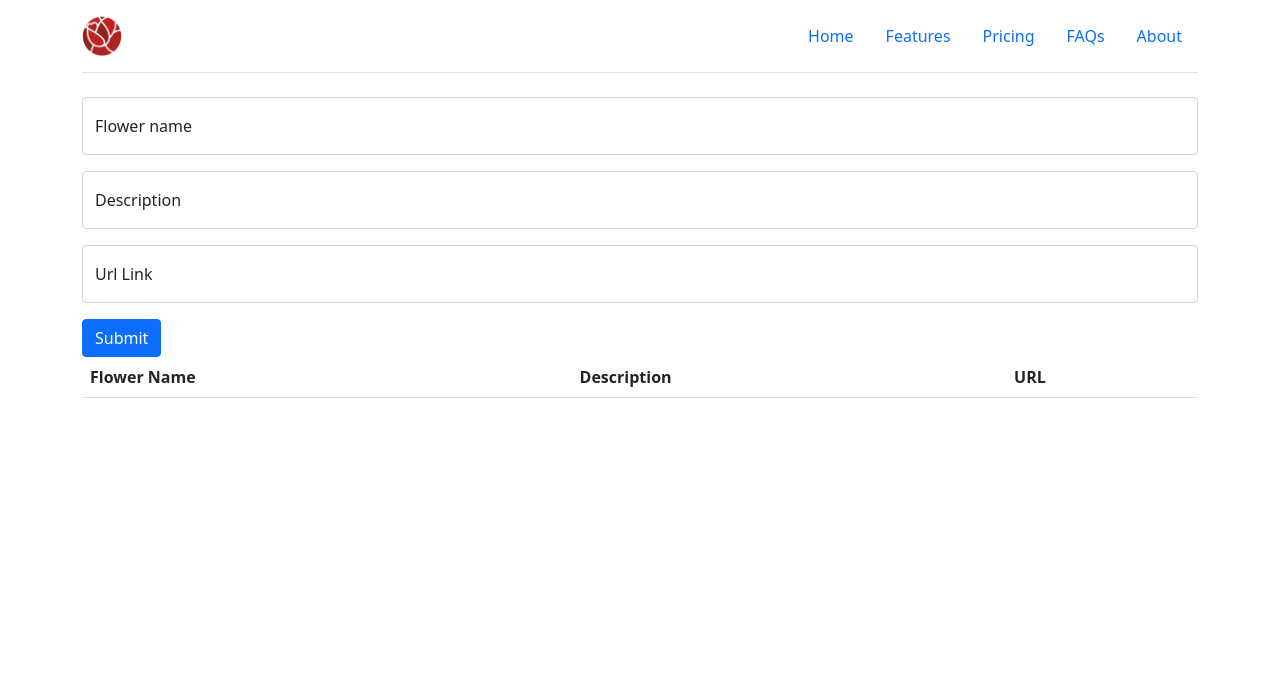
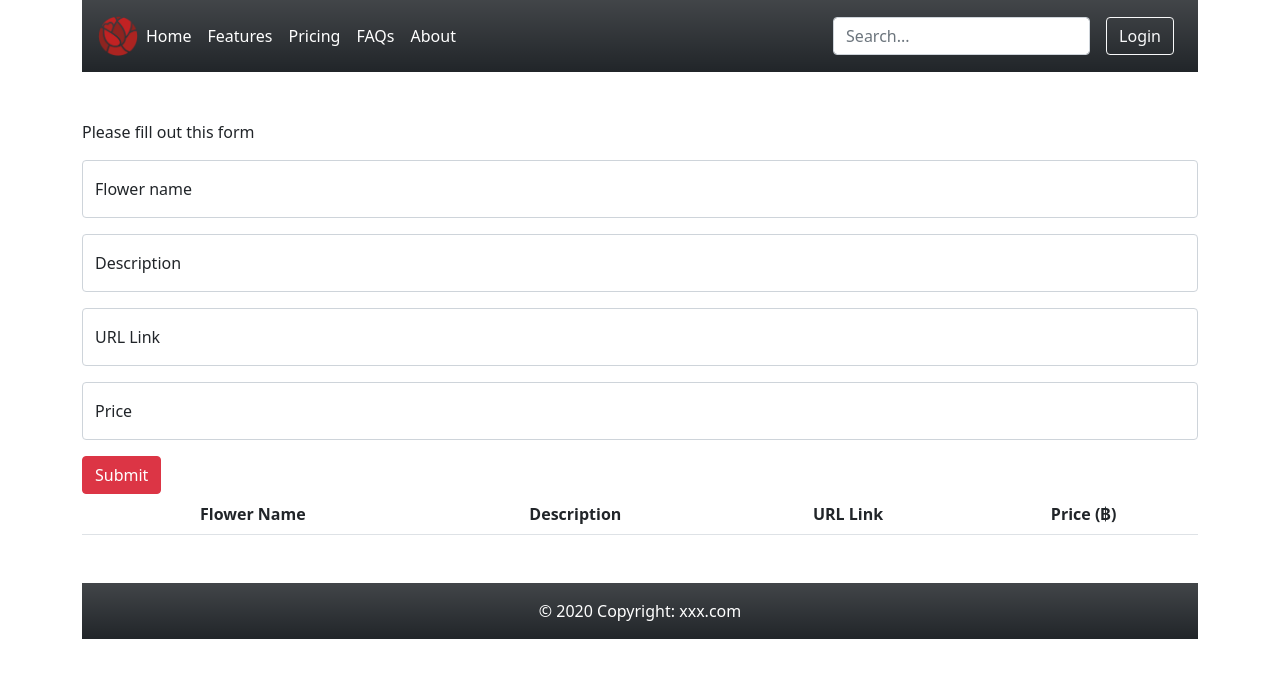
Before and after one commit to Bantita-Boonyadate/Dom_folwerWeb, a plain HTML site: page index.html in a window 1280 px wide. Drawn offline with nearby package versions, Linux system fonts and the light colour scheme.

Commit message:
commit add footer
add bootstrap footer

```diff
--- a/index.html
+++ b/index.html
@@ -15,49 +15,35 @@
 
 <body>
     <div class="container">
-        <header class="d-flex flex-wrap justify-content-center py-3 mb-4 border-bottom">
-            <a href="/" class="d-flex align-items-center mb-3 mb-md-0 me-md-auto text-dark text-decoration-none">
-                <div class="flower-logo">
-                    <img src="flower-logo.png" alt="logo" width="40px">
+        <header class="p-3 bg-dark bg-gradient text-white mb-5">
+            <div class="d-flex flex-wrap align-items-center justify-content-center justify-content-lg-start">
+                <a href="/" class="d-flex align-items-center mb-2 mb-lg-0 text-white text-decoration-none">
+                    <div class="flower-logo">
+                        <img src="flower-logo.png" alt="logo" width="40px">
+                    </div>
+                </a>
+
+                <ul class="nav col-12 col-lg-auto me-lg-auto mb-2 justify-content-center mb-md-0">
+                    <li><a href="#" class="nav-link px-2 text-white">Home</a></li>
+                    <li><a href="#" class="nav-link px-2 text-white">Features</a></li>
+                    <li><a href="#" class="nav-link px-2 text-white">Pricing</a></li>
+                    <li><a href="#" class="nav-link px-2 text-white">FAQs</a></li>
+                    <li><a href="#" class="nav-link px-2 text-white">About</a></li>
+                </ul>
+
+                <form class="col-12 col-lg-auto mb-3 mb-lg-0 me-lg-3">
+                    <input type="search" class="form-control form-control-dark" placeholder="Search..."
+                        aria-label="Search">
+                </form>
+
+                <div class="text-end">
+                    <button type="button" class="btn btn-outline-light me-2">Login</button>
                 </div>
-            </a>
-
-            <ul class="nav nav-pills">
-                <li class="nav-item"><a href="#" class="nav-link">Home</a></li>
-                <li class="nav-item"><a href="#" class="nav-link">Features</a></li>
-                <li class="nav-item"><a href="#" class="nav-link">Pricing</a></li>
-                <li class="nav-item"><a href="#" class="nav-link">FAQs</a></li>
-                <li class="nav-item"><a href="#" class="nav-link">About</a></li>
-            </ul>
+            </div>
         </header>
 
-
-        <!-- <form class="row gy-2 gx-3 align-items-center justify-content-center">
-            <div class="col-auto">
-                <input type="text" class="form-control" id="name" placeholder="Flower Name">
-            </div>
-            <div class="col-auto">
-                <input type="text" class="form-control" id="des" placeholder="Description">
-            </div>
-            <div class="col-auto">
-                <input type="text" class="form-control" id="url" placeholder="URL">
-            </div>
-            <div class="col-auto">
-                <button type="submit" class="btn btn-primary" id="submit" onclick="showData()">Submit</button>
-            </div>
-        </form>
-
-        <table class="table" id="display">
-            <thead>
-                <tr>
-                    <th scope="col">Flower Name</th>
-                    <th scope="col">Description</th>
-                    <th scope="col">URL</th>
-                </tr>
-            </thead>
-        </table> -->
-
         <div class="form">
+            <p>Please fill out this form</p>
             <div class="form-floating mb-3">
                 <input type="text" class="form-control" id="name" placeholder="Flower Name">
                 <label for="floatingInput">Flower name</label>
@@ -68,35 +54,33 @@
             </div>
             <div class="form-floating mb-3">
                 <input type="text" class="form-control" id="url" placeholder="URL Link">
-                <label for="floatingInput">Url Link</label>
+                <label for="floatingInput">URL Link</label>
+            </div>
+            <div class="form-floating mb-3">
+                <input type="text" class="form-control" id="price" placeholder="Price">
+                <label for="floatingInput">Price</label>
             </div>
             <div class="col-auto">
-                <button type="submit" class="btn btn-primary" id="submit" onclick="showData()">Submit</button>
+                <button type="submit" class="btn btn-danger" id="submit" onclick="showData()">Submit</button>
             </div>
+
         </div>
-
 
         <table class="table" id="display">
             <thead>
                 <tr>
                     <th scope="col">Flower Name</th>
                     <th scope="col">Description</th>
-                    <th scope="col">URL</th>
+                    <th scope="col">URL Link</th>
+                    <th scope="col">Price (฿)</th>
                 </tr>
             </thead>
         </table>
 
-
-
+        <footer class="page-footer bg-dark bg-gradient text-white mt-5">
+            <div class="footer-copyright text-center py-3">© 2020 Copyright: xxx.com</div>
+        </footer>
     </div>
-
-
-
-
-
-
-
-
 
     <!-- Optional JavaScript; choose one of the two! -->
 
--- a/script.js
+++ b/script.js
@@ -9,22 +9,18 @@ function displayDetails(){
     let img = document.createElement('img')
     img.src = pic
     img.setAttribute('id','pic')
-
-    if(!name || !des || !pic){
-        alert('Please fill all the boxes')
-        return
-    }
+    let price = document.getElementById('price').value
 
     let newRow = display.insertRow(row)
     let cell1 = newRow.insertCell(0)
     let cell2 = newRow.insertCell(1)
     let cell3 = newRow.insertCell(2)
+    let cell4 = newRow.insertCell(3)
 
     cell1.innerHTML = name
     cell2.innerHTML = des
     cell3.appendChild(img)
-
-
+    cell4.innerHTML = price
     row++
 }
 
--- a/style.css
+++ b/style.css
@@ -5,3 +5,6 @@
 #pic {
     width: 15rem;
 }
+.table {
+    text-align: center;
+}
```
